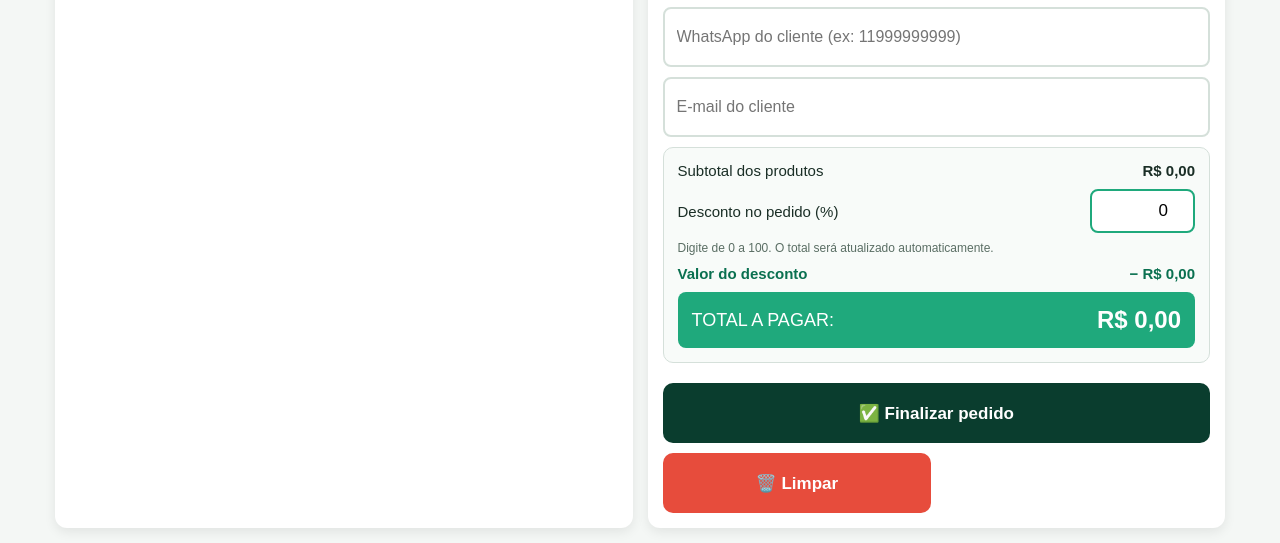
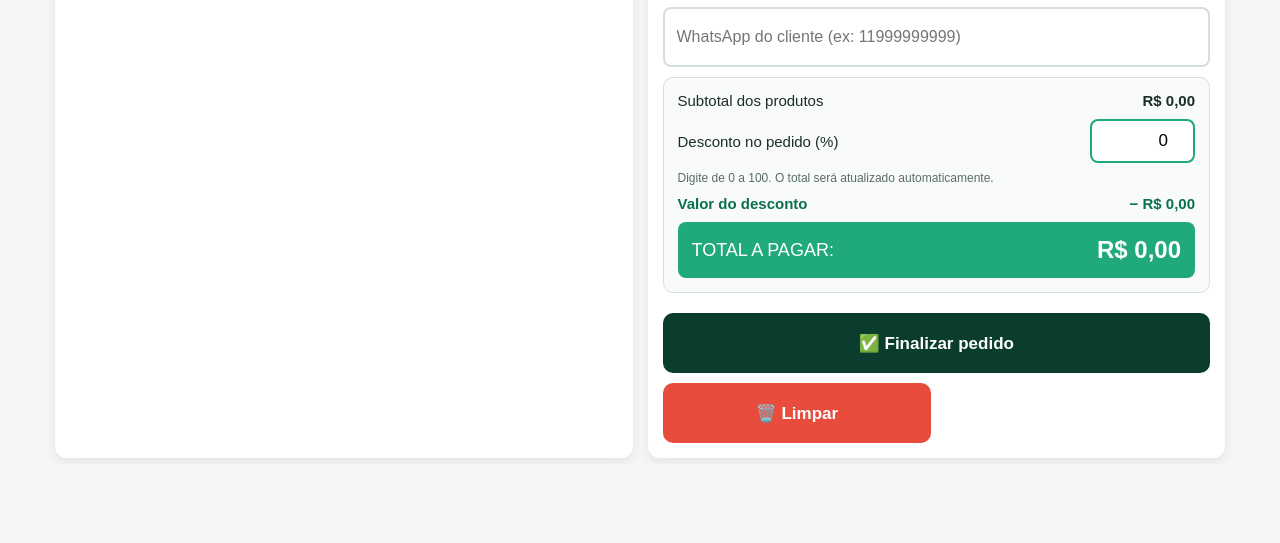
Before and after one commit to infinity-piercing/pedidos-infinity, a plain HTML site: page index.html in a window 1280 px wide. Shown: the part 336-879 px from the top of the page. After the commit the page ends 800 px from the top, so only its background shows below. Drawn offline with Linux system fonts and the light colour scheme; no server answers.

Commit message:
Update index.html

```diff
--- a/index.html
+++ b/index.html
@@ -193,7 +193,6 @@
       <select class="seletor-vendedor" id="vendedor"></select>
       <input class="campo-cliente" id="cliente" placeholder="Nome do cliente">
       <input class="campo-whatsapp" id="whatsapp" placeholder="WhatsApp do cliente (ex: 11999999999)">
-      <input class="campo-email" id="email" placeholder="E-mail do cliente">
       <div class="resumo-pedido">
         <div class="resumo-linha"><span>Subtotal dos produtos</span><strong id="subtotal">R$ 0,00</strong></div>
         <label class="resumo-linha" for="desconto-percentual"><span>Desconto no pedido (%)</span><input class="campo-desconto" type="number" inputmode="decimal" id="desconto-percentual" min="0" max="100" step="0.01" value="0" aria-label="Desconto percentual no pedido"></label>
```
